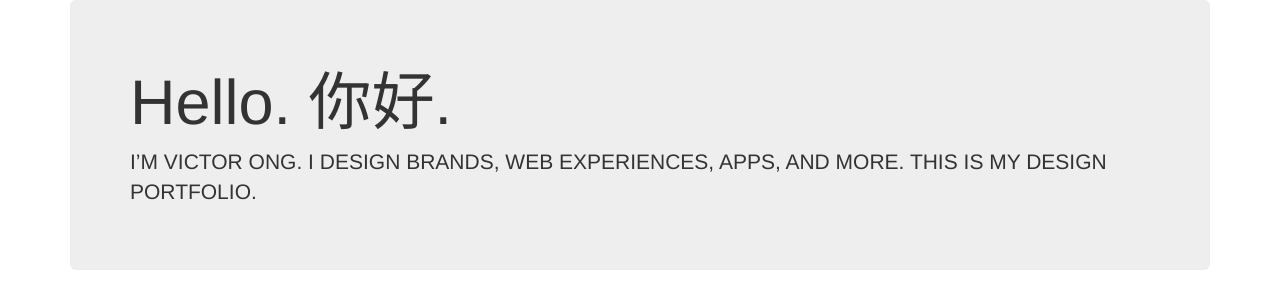
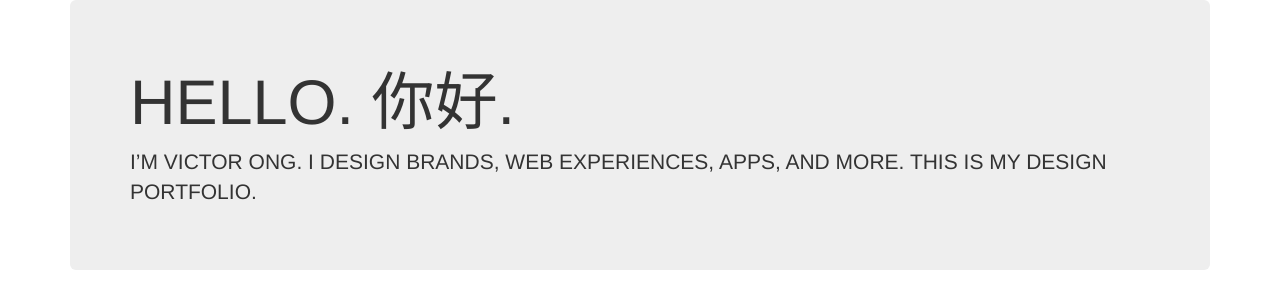
Before and after one commit to voksvictor/voksvictor, a plain HTML site: page home.html in a window 1280 px wide. Drawn offline with Linux system fonts and the light colour scheme.

Commit message:
Update home.html

```diff
--- a/home.html
+++ b/home.html
@@ -13,7 +13,7 @@
 <div class="container">
     <body>
         <div class="jumbotron">
-            <h1>Hello. 你好.</h1>
+            <h1>HELLO. 你好.</h1>
             <p>I’M VICTOR ONG. I DESIGN BRANDS, WEB EXPERIENCES, APPS, AND MORE. THIS IS MY DESIGN PORTFOLIO.</p>
         </div>
     </body>
```
